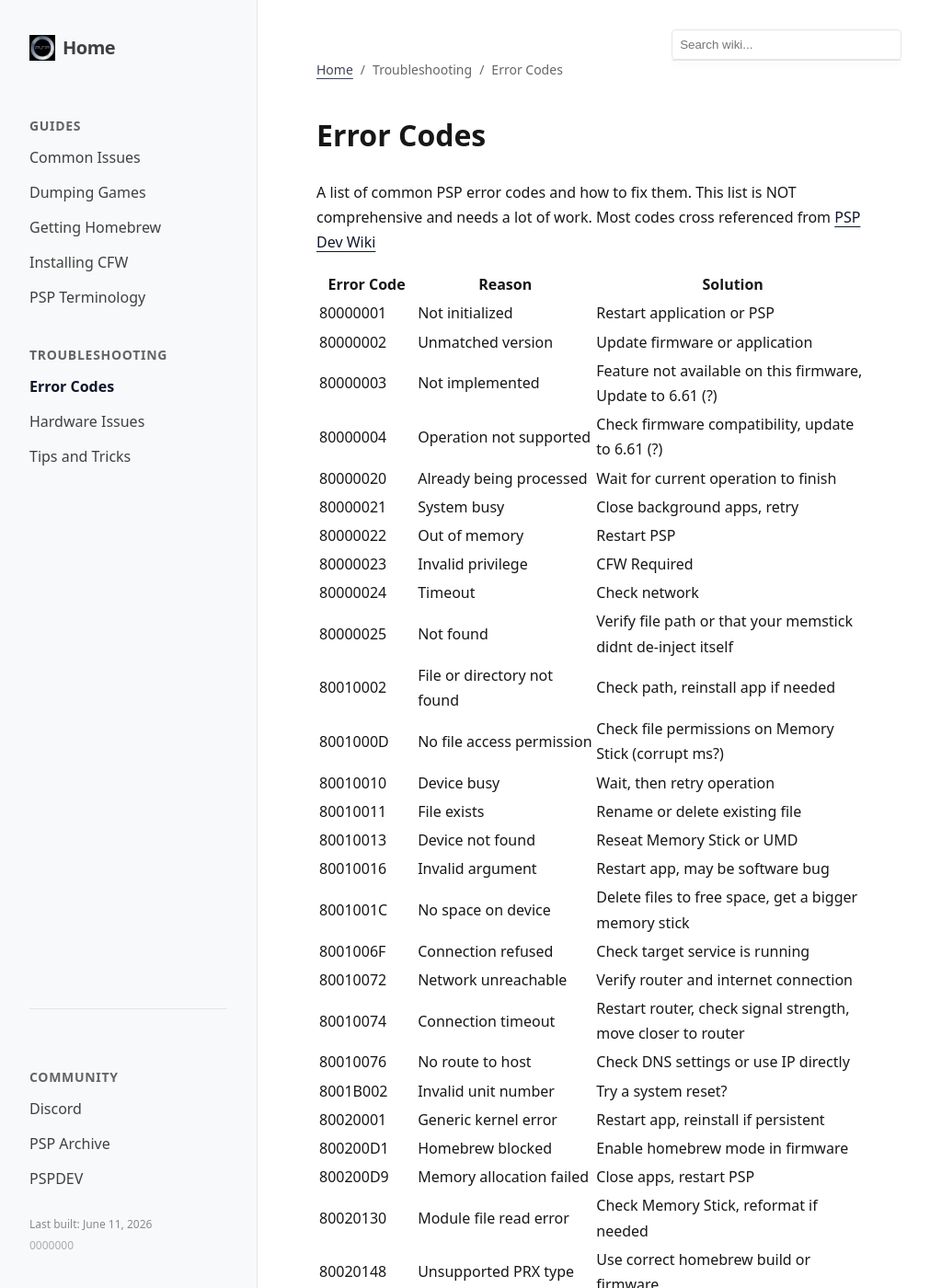
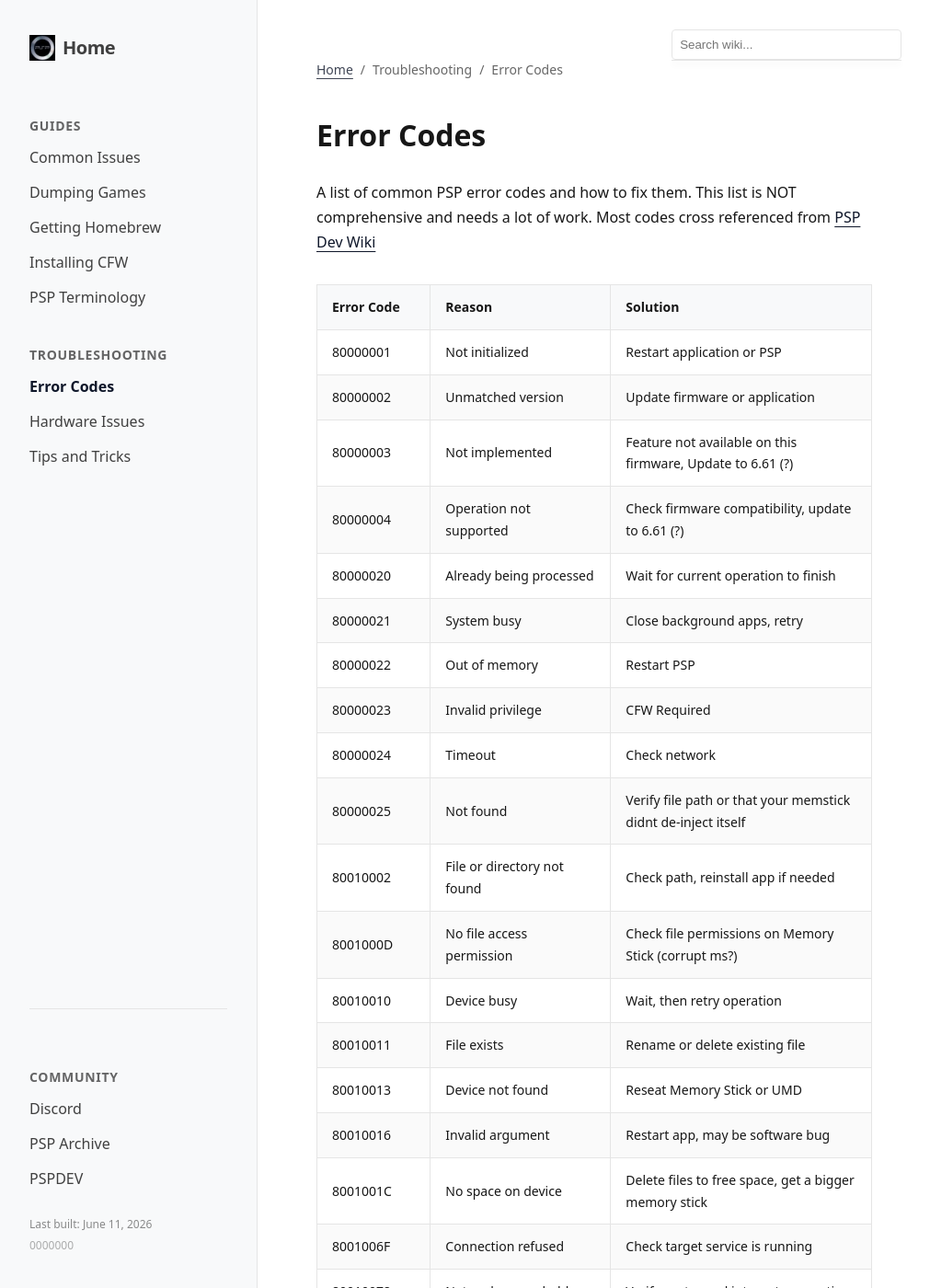
Before and after one commit to psp-homebrew-community/wiki, a Jekyll site: the page built from troubleshooting/error-codes.md, in a window 1280 px wide and 1400 px high. Shown: the whole window at 92% size, without its empty margins (0-1011 px from the left). Built offline with Jekyll 4.4.1, drawn with Linux system fonts in a browser that asks for light colours.

Commit message:
better error code searching

```diff
--- a/_layouts/default.html
+++ b/_layouts/default.html
@@ -266,6 +266,25 @@
       opacity: 1;
     }
 
+    table {
+      width: 100%;
+      border-collapse: collapse;
+      margin: 2rem 0;
+      font-size: 0.875rem;
+    }
+    th, td {
+      border: 1px solid var(--border);
+      padding: 0.75rem 1rem;
+      text-align: left;
+    }
+    th {
+      background-color: var(--sidebar-bg);
+      font-weight: 600;
+    }
+    tr:nth-child(even) {
+      background-color: light-dark(rgba(0,0,0,0.02), rgba(255,255,255,0.02));
+    }
+
     .pagination {
       display: flex;
       justify-content: space-between;
@@ -294,6 +313,14 @@
       position: relative;
       margin-bottom: 1.5rem;
       display: none;
+    }
+    .search-container.visible {
+      display: block;
+      animation: fadeIn 0.4s ease-out forwards;
+    }
+    @keyframes fadeIn {
+      from { opacity: 0; transform: translateY(-4px); }
+      to { opacity: 1; transform: translateY(0); }
     }
     .search-input {
       width: 100%;
--- a/search.json
+++ b/search.json
@@ -6,7 +6,11 @@
     {
       "title": {{ page.title | default: page.name | jsonify }},
       "url": {{ page.url | relative_url | jsonify }},
-      "content": {{ page.content | strip_html | strip_newlines | truncate: 5000 | jsonify }}
+      {% if page.title == "Error Codes" %}
+      "content": {{ page.content | strip_html | strip_newlines | jsonify }}
+      {% else %}
+      "content": {{ page.content | strip_html | strip_newlines | truncate: 1000 | jsonify }}
+      {% endif %}
     }{% unless forloop.last %},{% endunless %}
   {% endfor %}
 ]
```
Also changed, not shown: other parts of _layouts/default.html (+17 -4 lines).
